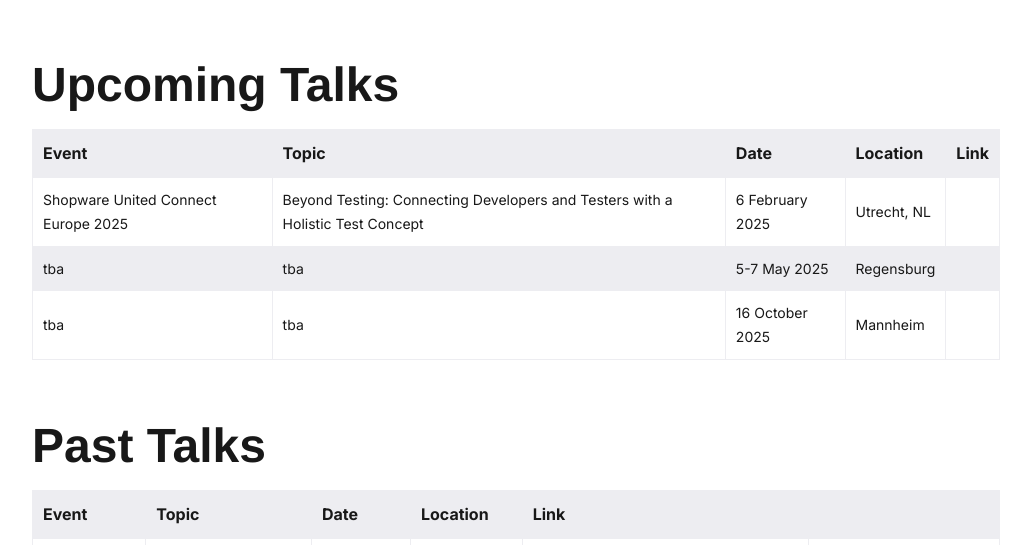
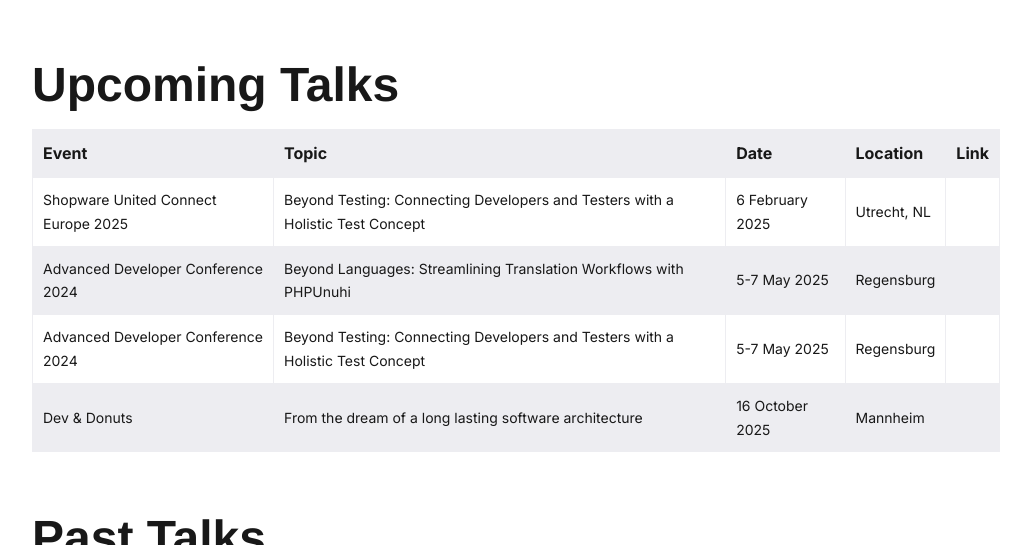
Before and after one commit to boxblinkracer/boxblinkracer.github.io, a Jekyll site: the page built from talks/index.html, in a window 1280 px wide and 900 px high, scrolled down 365 px, cut to the strip 0-545 px from the top of the window. Shown: the whole strip, without its empty margins (124-1155 px from the left). Built offline with Jekyll 4.4.1, drawn with Linux system fonts in a browser that asks for light colours; nearby versions of some CDN libraries; some web fonts are replaced.

Commit message:
new talks

```diff
--- a/talks/index.html
+++ b/talks/index.html
@@ -40,16 +40,24 @@
                             </tr>
 
                             <tr>
-                                <td>tba</td>
-                                <td>tba</td>
+                                <td>Advanced Developer Conference 2024</td>
+                                <td>Beyond Languages: Streamlining Translation Workflows with PHPUnuhi</td>
                                 <td>5-7 May 2025</td>
                                 <td>Regensburg</td>
                                 <td></td>
                             </tr>
 
                             <tr>
-                                <td>tba</td>
-                                <td>tba</td>
+                                <td>Advanced Developer Conference 2024</td>
+                                <td>Beyond Testing: Connecting Developers and Testers with a Holistic Test Concept</td>
+                                <td>5-7 May 2025</td>
+                                <td>Regensburg</td>
+                                <td></td>
+                            </tr>
+
+                            <tr>
+                                <td>Dev & Donuts</td>
+                                <td>From the dream of a long lasting software architecture</td>
                                 <td>16 October 2025</td>
                                 <td>Mannheim</td>
                                 <td></td>
```
